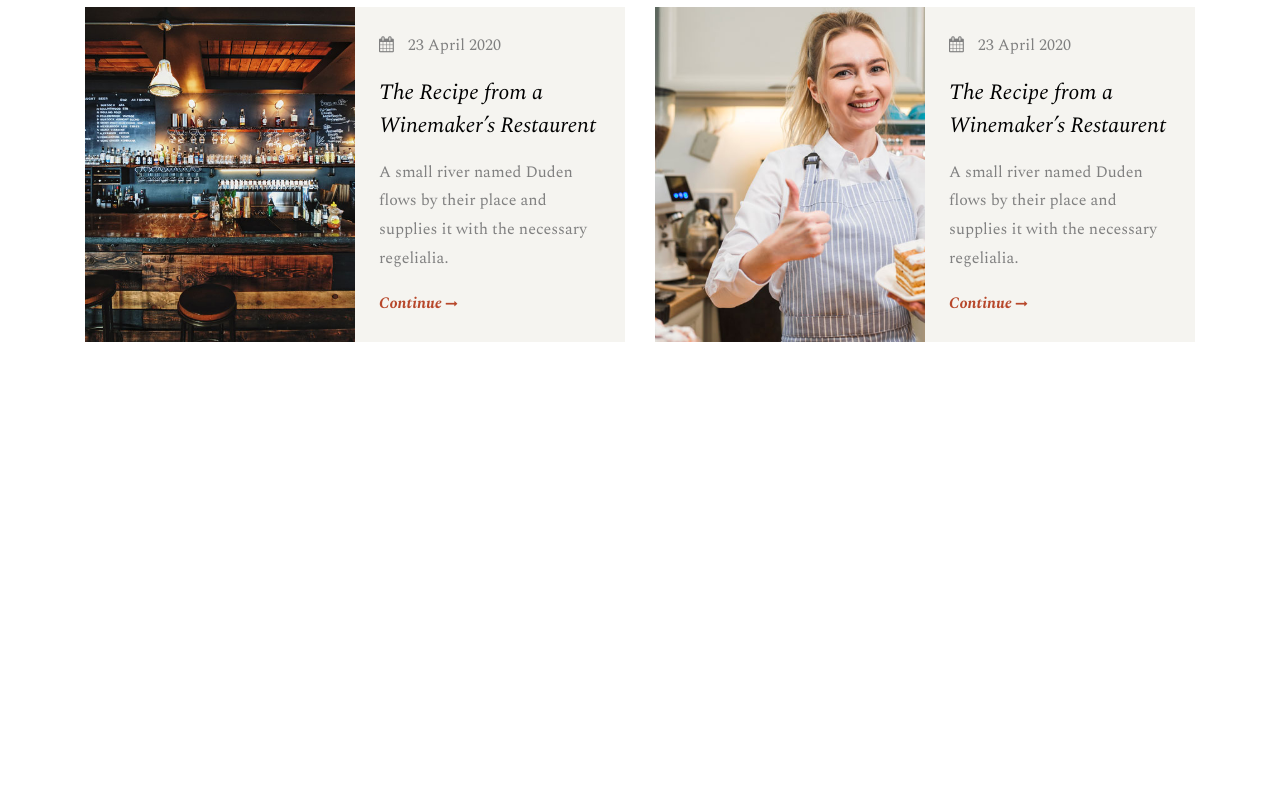
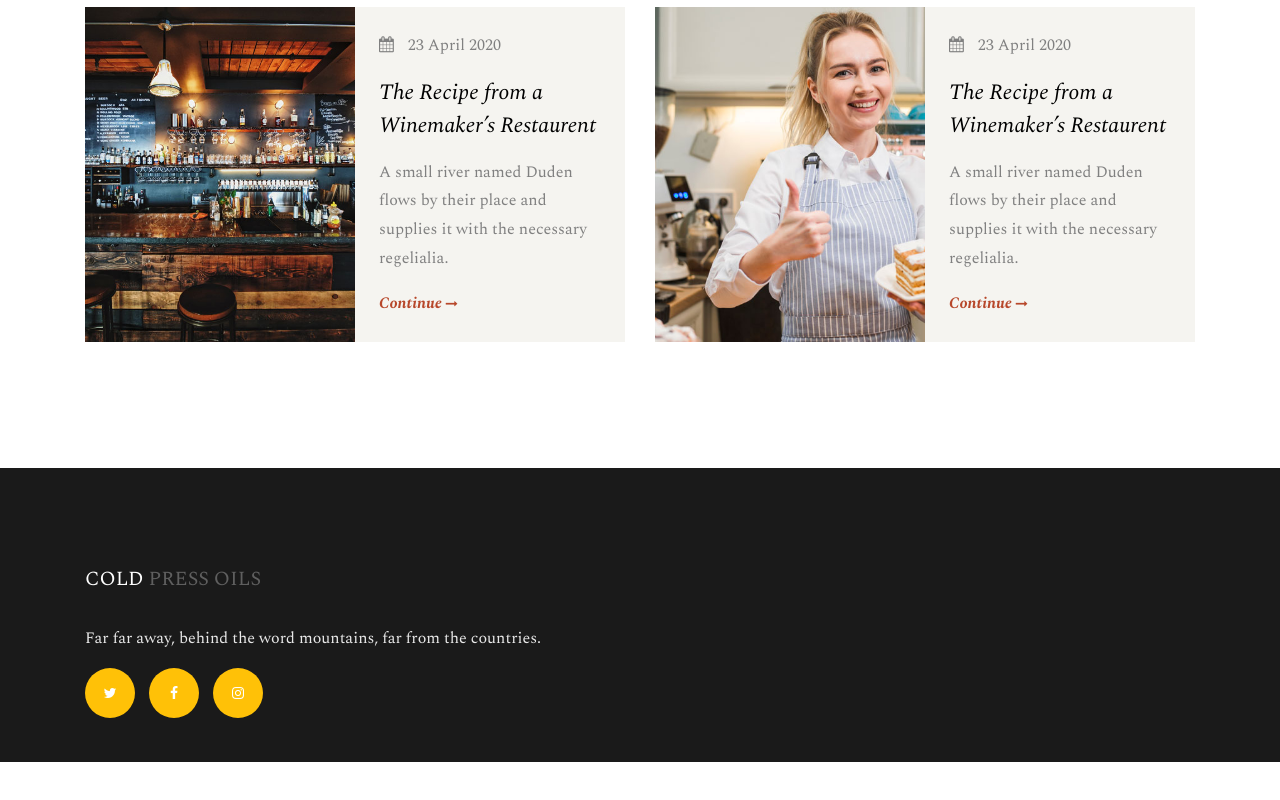
Before and after one commit to kunalpatil1810/ColdPressed-Website, a plain HTML site: page index.html in a window 1280 px wide. Shown: the part 4936-5736 px from the top of the page. Before the commit the page ends 5404 px from the top, so only its background shows below. Drawn offline with nearby package versions, Linux system fonts and the light colour scheme; some packages are replaced by stand-ins of ours; no server answers; files whose address does not match are found by name.

Commit message:
added footer

```diff
--- a/index.html
+++ b/index.html
@@ -560,7 +560,22 @@ At Proteco, we are proud of our pioneering, groundbreaking development work with
       </div>
     </section>
 
+    <footer class="ftco-footer">
+      <div class="container">
+        <div class="row mb-5">
+          <div class="col-sm-12 col-md">
+            <div class="ftco-footer-widget mb-4">
+              <h2 class="ftco-heading-2 logo"><a href="#">COLD <span>PRESS OILS</span></a></h2>
+              <p>Far far away, behind the word mountains, far from the countries.</p>
+              <ul class="ftco-footer-social list-unstyled mt-2">
+                <li class="ftco-animate"><a href="#"><span class="fa fa-twitter"></span></a></li>
+                <li class="ftco-animate"><a href="#"><span class="fa fa-facebook"></span></a></li>
+                <li class="ftco-animate"><a href="#"><span class="fa fa-instagram"></span></a></li>
+              </ul>
+            </div>
+          </div>
 
+    </footer>
 
 
 
```
